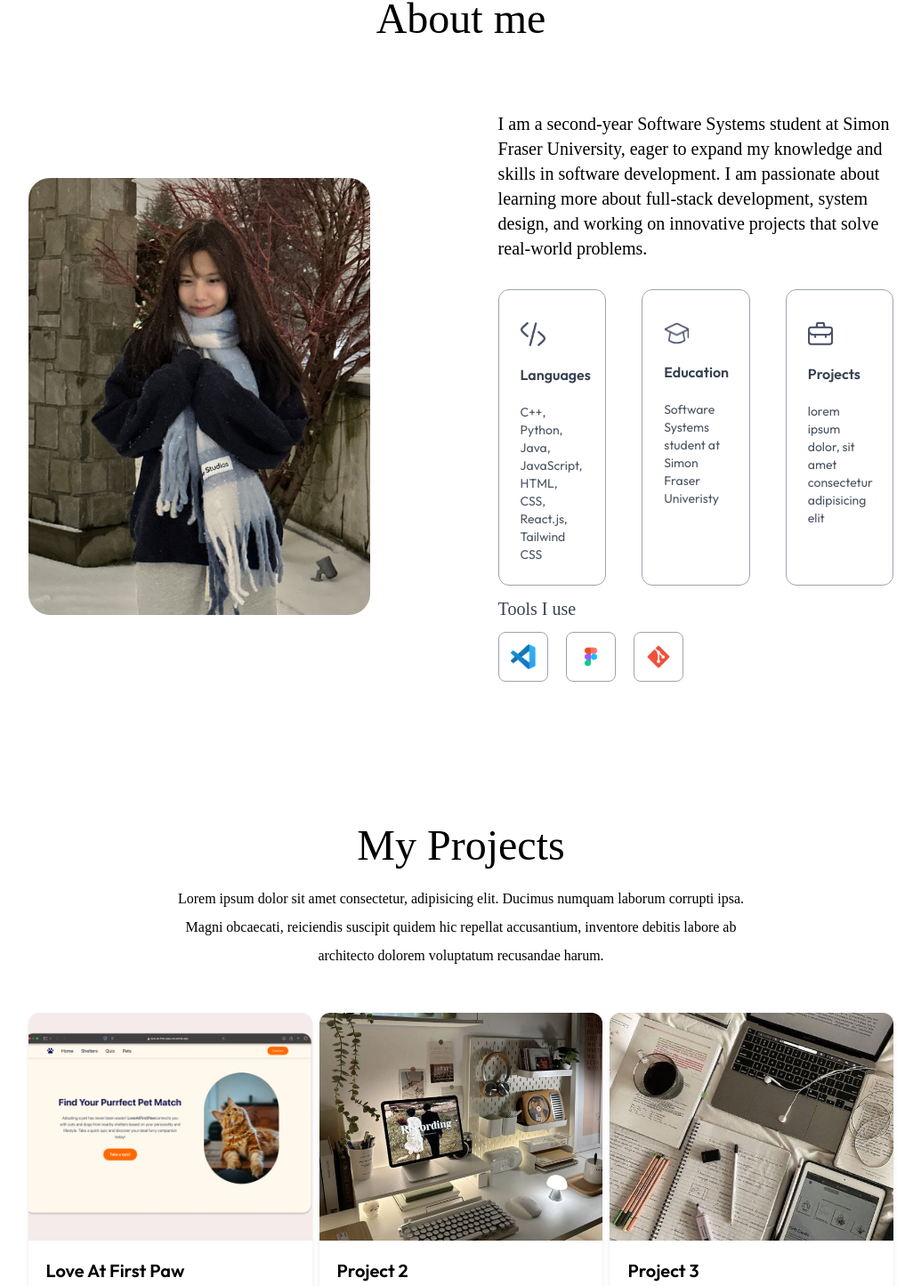
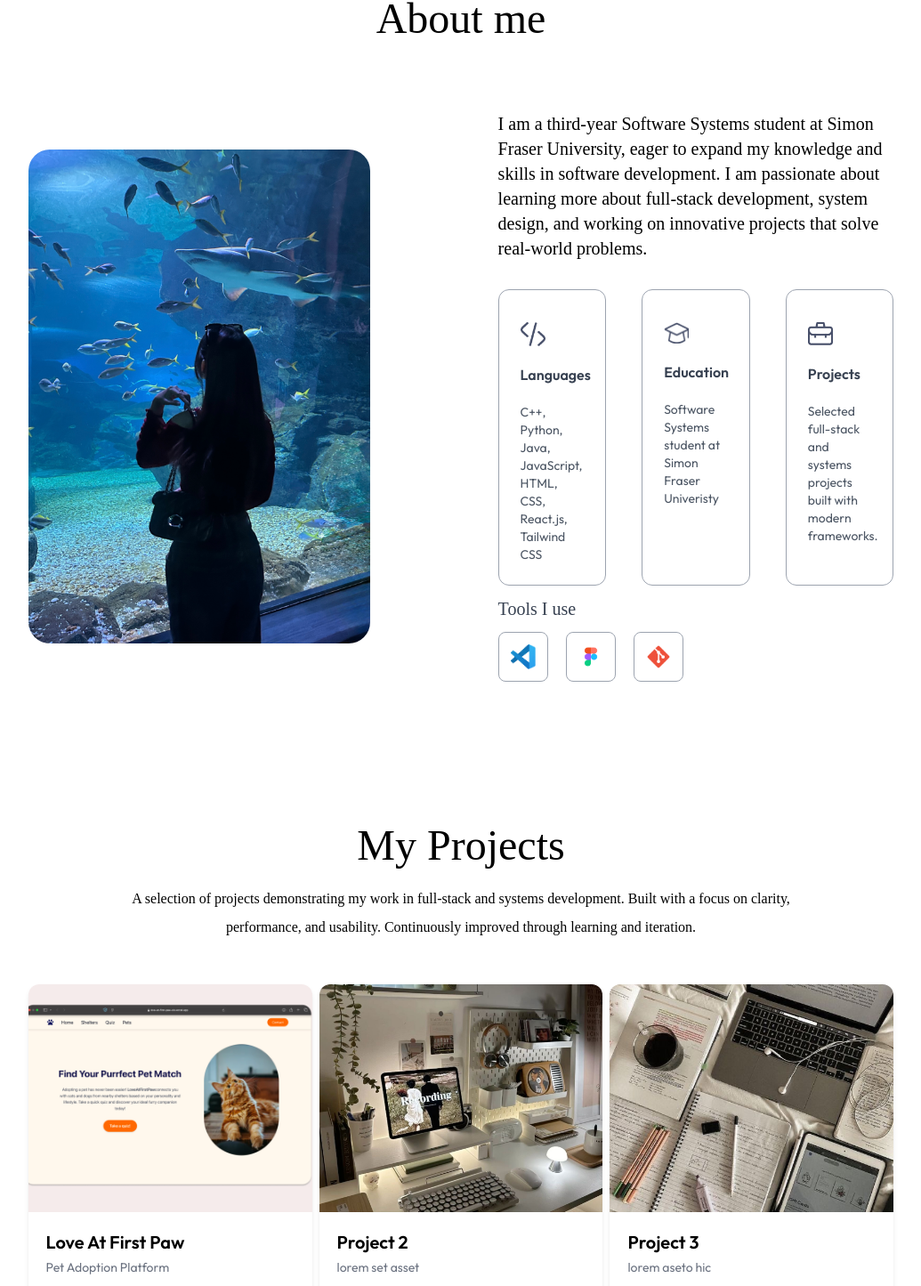
Before and after one commit to ppe11/ppe11.github.io, a Next.js app: page / in a window 1280 px wide. Shown: the part 879-2324 px from the top of the page at 89% size, without its empty margins (122-1157 px from the left). Built offline with nearby package versions, Linux system fonts and the light colour scheme; a web font is replaced by a local one.

Commit message:
Adjust some new changes

```diff
--- a/app/components/About.jsx
+++ b/app/components/About.jsx
@@ -13,7 +13,7 @@
             <Image src={assets.profile_img} alt='user-image' className='w-full rounded-3xl'/>
         </div>
         <div className='flex-1'>
-            <p className='mb-8 max-w-2xl font-Ovo text-xl'>I am a second-year Software Systems student at Simon Fraser University, eager to expand my knowledge
+            <p className='mb-8 max-w-2xl font-Ovo text-xl'>I am a third-year Software Systems student at Simon Fraser University, eager to expand my knowledge
                 and skills in software development. I am passionate about learning more about full-stack development, system design, and working on innovative projects that solve real-world problems.
             </p>
 
--- a/app/components/Footer.jsx
+++ b/app/components/Footer.jsx
@@ -8,7 +8,7 @@
         <div className='text-center'>
             <div className='w-max flex items-center gap-2 mx-auto'>
             <Image src={assets.mail_icon} alt='email-icon' className='w-6' />
-            bakeryeain@gmail.com
+            <a href="mailto:ppe1@sfu.ca">ppe1@sfu.ca</a>
             </div>
         </div>
         <div className='text-center sm:flex items-center justify-between border-t border-gray-400 mx-[10%] mt-12 py-6'>
@@ -16,7 +16,7 @@
             <ul className='flex items-center gap-12 justify-center mt-4 sm:mt-0'>
                 <li><a target='_blank' href="https://github.com/ppe11">GitHub</a></li>
                 <li><a target='_blank' href="https://www.linkedin.com/in/pan-phoo-eain-119768350/">LinkedIn</a></li>
-                <li><a target='_blank' href="https://www.instagram.com/panphooeain16/">Instagram</a></li>
+                <li><a target='_blank' href="https://www.instagram.com/panphooeainn/">Instagram</a></li>
             </ul>
         </div>
     </div>
--- a/app/components/Projects.jsx
+++ b/app/components/Projects.jsx
@@ -6,10 +6,10 @@
   return (
     <div id='project' className='w-full px-[12%] py-10 scroll-mt-20 min-h-screen'>
       <h4 className='text-center text-5xl font-Ovo'>My Projects</h4>
-      <p className='text-center max-w-2xl mx-auto mt-5 mb-12 font-Ovo'>
-        Lorem ipsum dolor sit amet consectetur, adipisicing elit. Ducimus numquam laborum corrupti ipsa.
-        Magni obcaecati, reiciendis suscipit quidem hic repellat accusantium, inventore debitis labore
-        ab architecto dolorem voluptatum recusandae harum.
+      <p className='text-center max-w-3xl mx-auto mt-5 mb-12 font-Ovo'>
+      A selection of projects demonstrating my work in full-stack and systems development.
+Built with a focus on clarity, performance, and usability.
+Continuously improved through learning and iteration.
       </p>
 
       <div className='grid grid-cols-1 sm:grid-cols-2 lg:grid-cols-3 gap-2 my-10 dark:text-black'>
--- a/assets /assets.js
+++ b/assets /assets.js
@@ -42,7 +42,7 @@
 export const infoList = [
     { icon: assets.code_icon, title: 'Languages', description: 'C++, Python, Java, JavaScript, HTML, CSS, React.js, Tailwind CSS' },
     { icon: assets.edu_icon, title: 'Education', description: 'Software Systems student at Simon Fraser Univeristy' },
-    { icon: assets.project_icon, title: 'Projects', description: 'lorem  ipsum dolor, sit amet consectetur adipisicing elit' }
+    { icon: assets.project_icon, title: 'Projects', description: 'Selected full-stack and systems projects built with modern frameworks.' }
 ];
 
 export const toolsData = [
```
Also changed, not shown: assets /mypicture.png, 1 other file (tests, documents, lock files or other folders).
